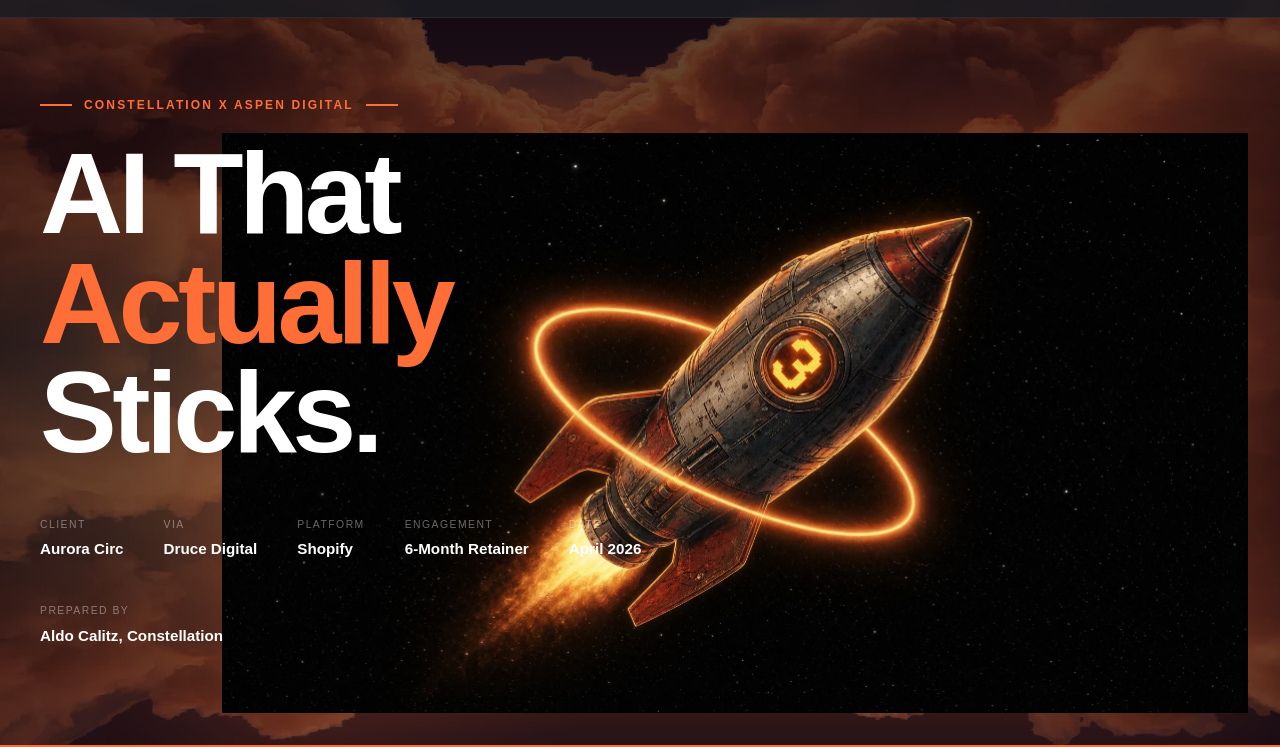
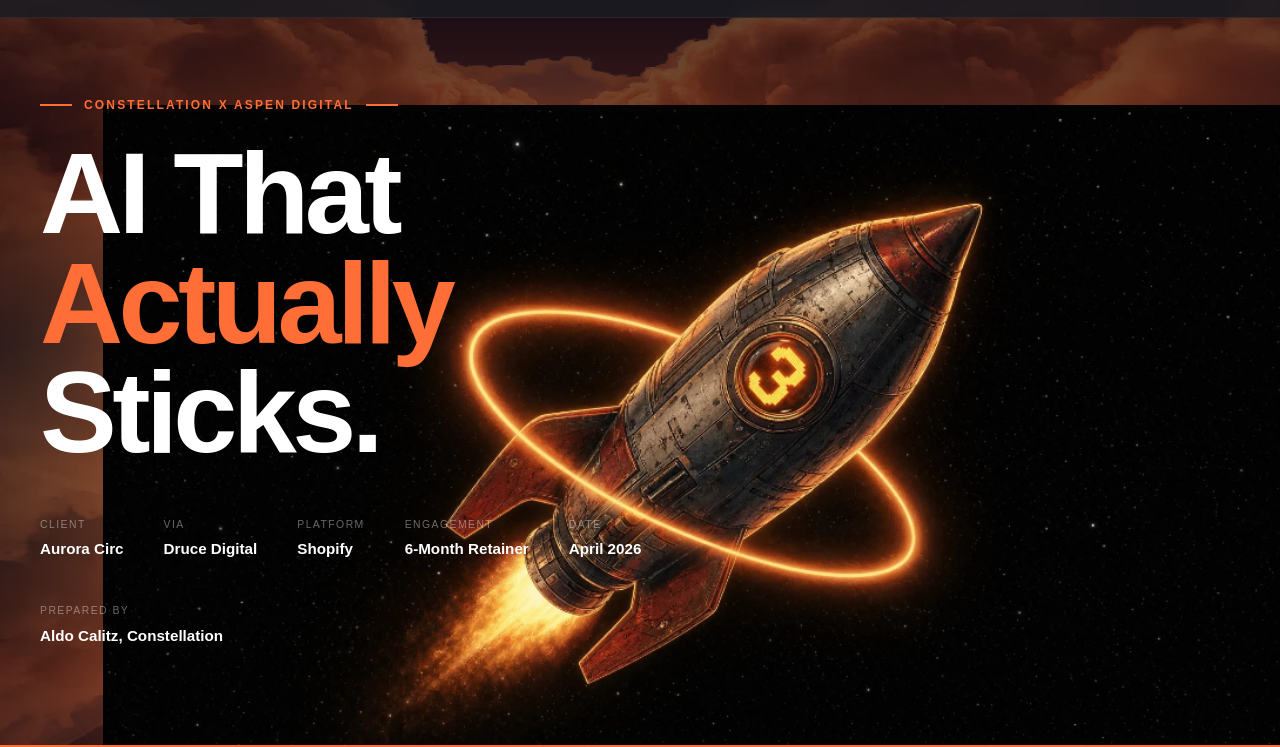
Before and after one commit to uxconstellation/constellation-aspen-digital-proposal, a plain HTML site: page index.html in a window 1280 px wide. Shown: the part 55-802 px from the top of the page. Drawn offline with Linux system fonts and the light colour scheme; a web font is replaced by a local one.

Commit message:
fix: correct meta fields + free-floating spaceship hero

```diff
--- a/index.html
+++ b/index.html
@@ -103,12 +103,14 @@
 
     .hero-astronaut {
       position: absolute;
-      right: 0;
-      bottom: 0;
-      height: 90vh;
-      max-height: 700px;
+      right: -2%;
+      bottom: -5%;
+      height: 85vh;
+      max-height: 680px;
+      width: auto;
       object-fit: contain;
       pointer-events: none;
+      filter: drop-shadow(0 0 80px rgba(254,110,54,0.30));
     }
 
     .hero-content {
@@ -727,7 +729,7 @@
     <div class="hero-bg"></div>
     <img src="assets/clouds.webp" class="hero-clouds" alt="" />
     <div class="hero-ellipse"></div>
-    <img src="assets/spaceship.png" class="hero-astronaut" style="height:75vh;max-height:580px;right:2rem;bottom:2rem;filter:drop-shadow(0 0 60px rgba(254,110,54,0.25))" alt="" />
+    <img src="assets/spaceship.png" class="hero-astronaut" alt="" />
     <div class="hero-content">
       <div class="eyebrow"><span></span> Constellation x Aspen Digital <span></span></div>
       <h1>AI That<br /><em>Actually</em><br />Sticks.</h1>
```
